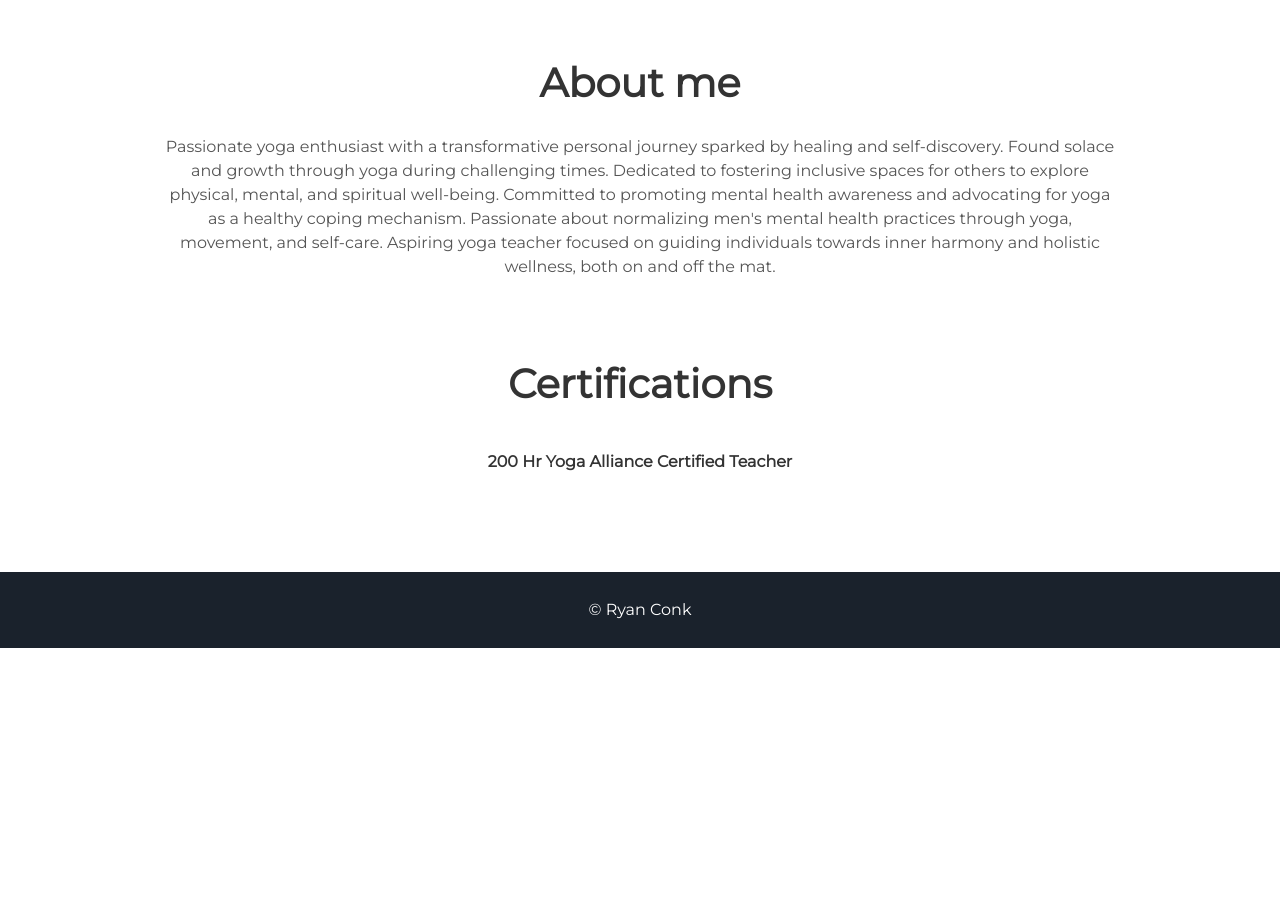
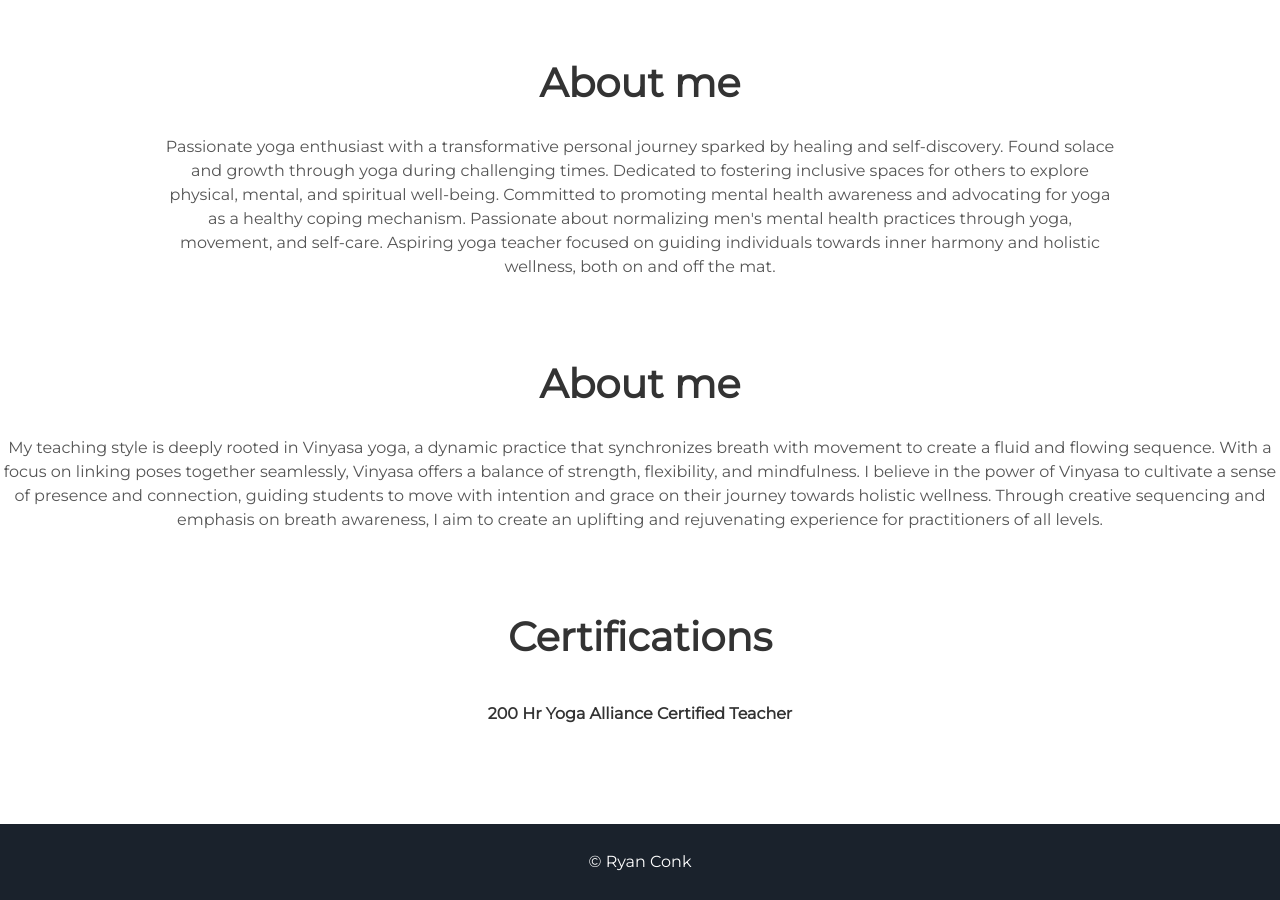
Before and after one commit to RyanGC93/RyanConkYoga.github.io, a Jekyll site: the page built from index.html, in a window 1280 px wide and 900 px high, scrolled down 922 px. Built offline with Jekyll 4.4.1, drawn with Linux system fonts in a browser that asks for light colours; before the commit the page ends 1570 px from its top, so only the background shows below that.

Commit message:
add yoga style

```diff
--- a/_config.yml
+++ b/_config.yml
@@ -7,7 +7,7 @@ description: Ryan Conk's Yoga Teacher Portfolio
 # User settings
 username: Ryan Conk
 user_description: Passionate yoga enthusiast with a transformative personal journey sparked by healing and self-discovery. Found solace and growth through yoga during challenging times. Dedicated to fostering inclusive spaces for others to explore physical, mental, and spiritual well-being. Committed to promoting mental health awareness and advocating for yoga as a healthy coping mechanism. Passionate about normalizing men's mental health practices through yoga, movement, and self-care. Aspiring yoga teacher focused on guiding individuals towards inner harmony and holistic wellness, both on and off the mat.
-
+style_description: My teaching style is deeply rooted in Vinyasa yoga, a dynamic practice that synchronizes breath with movement to create a fluid and flowing sequence. With a focus on linking poses together seamlessly, Vinyasa offers a balance of strength, flexibility, and mindfulness. I believe in the power of Vinyasa to cultivate a sense of presence and connection, guiding students to move with intention and grace on their journey towards holistic wellness. Through creative sequencing and emphasis on breath awareness, I aim to create an uplifting and rejuvenating experience for practitioners of all levels.
 certificate: 200 Hr Yoga Alliance Certified Teacher
 user_title: 200 Hr Certified Yoga Teacher
 email: ryangconk@gmail.com
--- a/_includes/myyogastyle.html
+++ b/_includes/myyogastyle.html
@@ -0,0 +1,4 @@
+<div class="user-details">
+    <h1> About me </h1>
+    <p> {{site.style_description}} </p>
+  </div>
```
